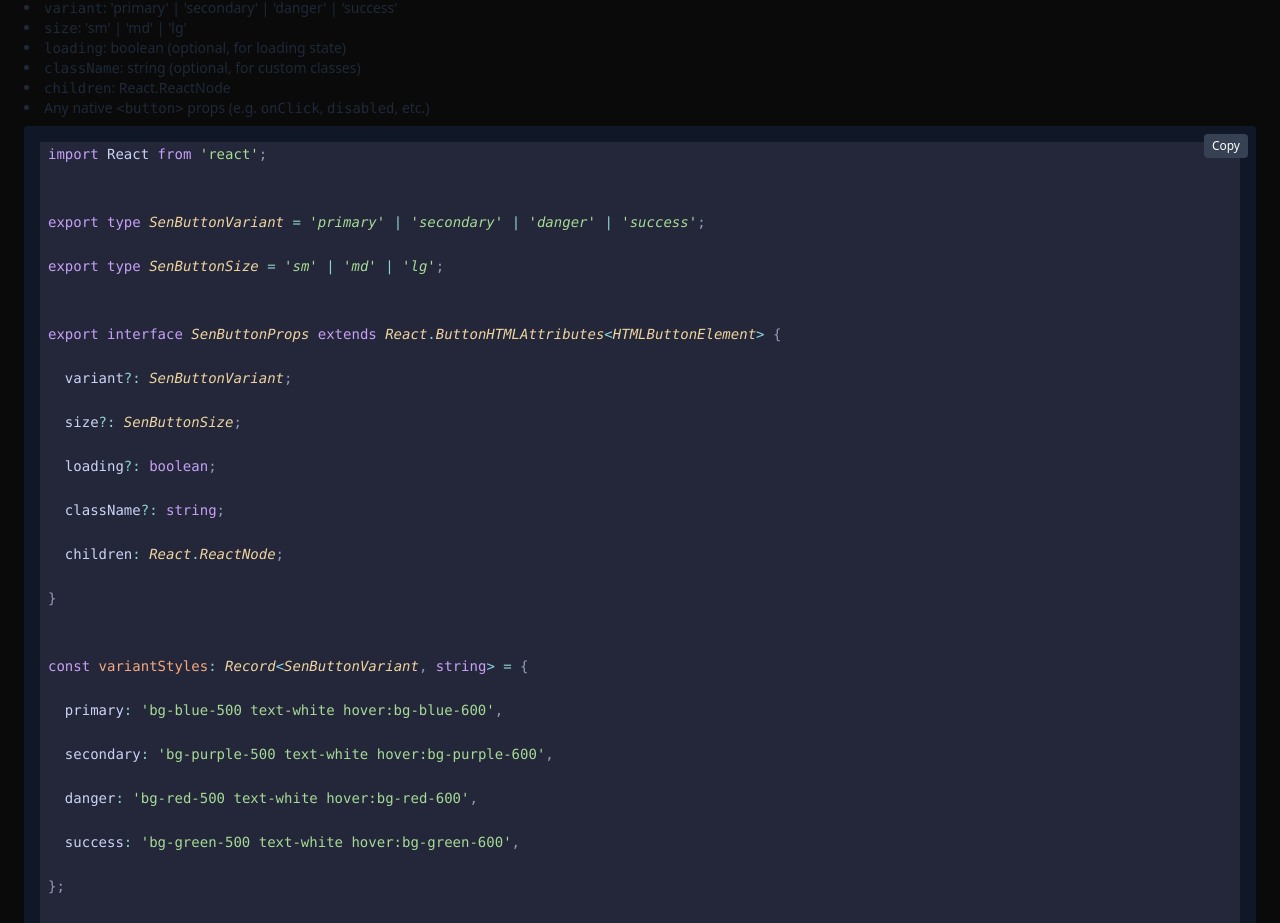
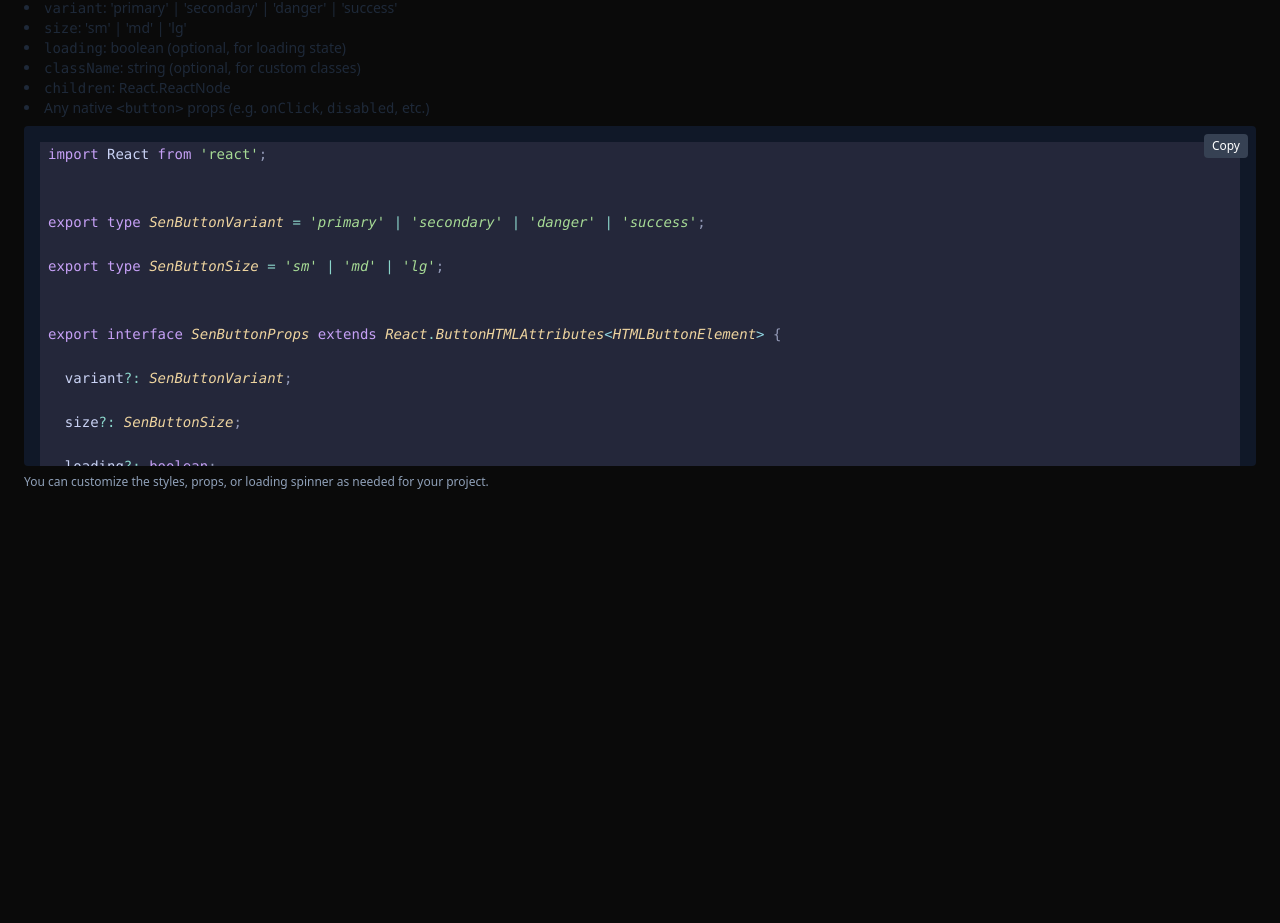
Before and after one commit to geryenkohawsen/sen-ui, a Next.js app: page /components/button in a window 1280 px wide. Shown: the part 839-1762 px from the top of the page. After the commit the page ends 1353 px from the top, so only its background shows below. Built offline with nearby package versions, Linux system fonts and the light colour scheme.

Commit message:
feat: add maxHeight prop to SenButton component for improved display control

```diff
--- a/app/components/button/page.tsx
+++ b/app/components/button/page.tsx
@@ -161,6 +161,7 @@ export function SenButton({
 }
 `}
           language="tsx"
+          maxHeight="340px"
         />
         <p className="mt-2 text-xs text-slate-400">
           You can customize the styles, props, or loading spinner as needed for
```
